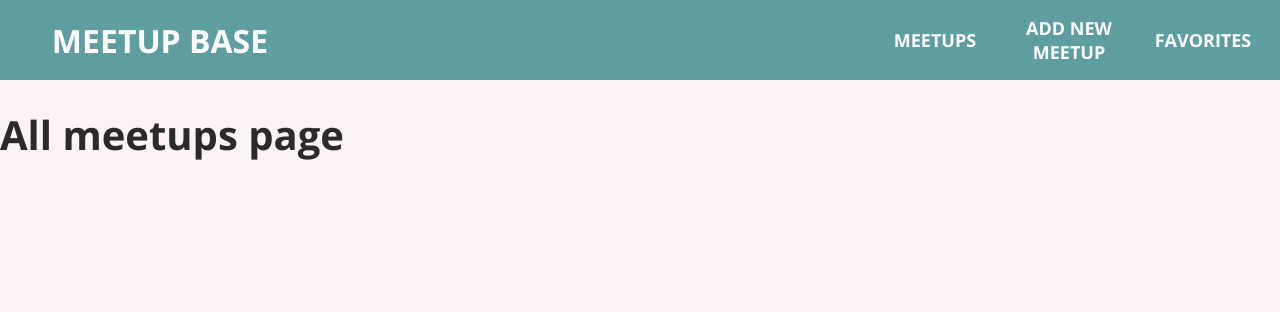
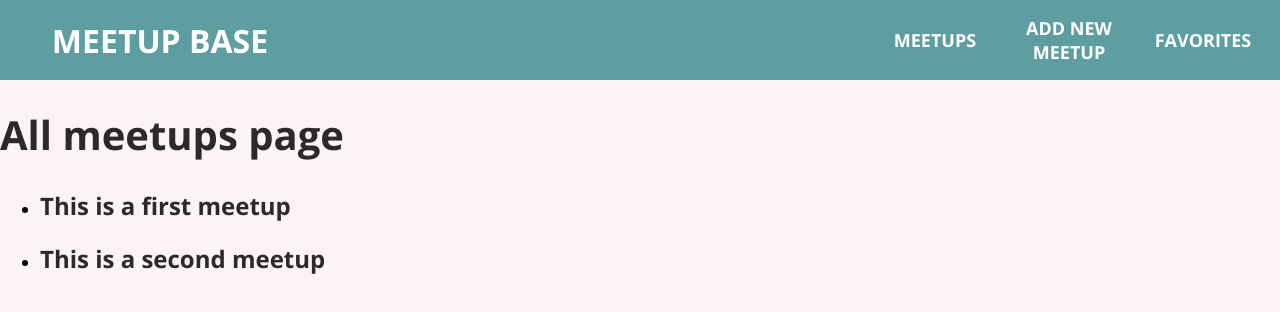
Before and after one commit to RZFalcore/udemy-react-course, a React (Create React App) app: page / in a window 1280 px wide. Shown: the top 312 px of the page. Built offline with nearby package versions, Linux system fonts and the light colour scheme.

Commit message:
added MeetupList and list item, styles in item

```diff
--- /dev/null
+++ b/src/components/Summary/components/meetups/MeetupsList.module.css
@@ -0,0 +1,5 @@
+.list {
+    list-style: none;
+    margin: 0;
+    padding: 0;
+}
--- a/src/components/Summary/pages/Meetups.js
+++ b/src/components/Summary/pages/Meetups.js
@@ -1,9 +1,35 @@
 import React from "react";
+
+const DUMMY_DATA = [
+  {
+    id: "m1",
+    title: "This is a first meetup",
+    image:
+      "https://upload.wikimedia.org/wikipedia/commons/thumb/d/d3/Stadtbild_M%C3%BCnchen.jpg/2560px-Stadtbild_M%C3%BCnchen.jpg",
+    address: "Meetupstreet 5, 12345 Meetup City",
+    description:
+      "This is a first, amazing meetup which you definitely should not miss. It will be a lot of fun!",
+  },
+  {
+    id: "m2",
+    title: "This is a second meetup",
+    image:
+      "https://upload.wikimedia.org/wikipedia/commons/thumb/d/d3/Stadtbild_M%C3%BCnchen.jpg/2560px-Stadtbild_M%C3%BCnchen.jpg",
+    address: "Meetupstreet 5, 12345 Meetup City",
+    description:
+      "This is a first, amazing meetup which you definitely should not miss. It will be a lot of fun!",
+  },
+];
 
 const Meetups = () => {
   return (
     <>
       <h1>All meetups page</h1>
+      <ul>
+        {DUMMY_DATA.map((meetup) => (
+          <li key={meetup.id}>{<h2>{meetup.title}</h2>}</li>
+        ))}
+      </ul>
     </>
   );
 };
```
Also changed, not shown: src/components/Summary/components/meetups/MeetupsLIstItem.module.css (added, +46 -0 lines), src/components/Summary/components/meetups/MeetupsListItem.js (added, +22 -0 lines), src/components/Summary/components/meetups/MeetupsList.js (added).
